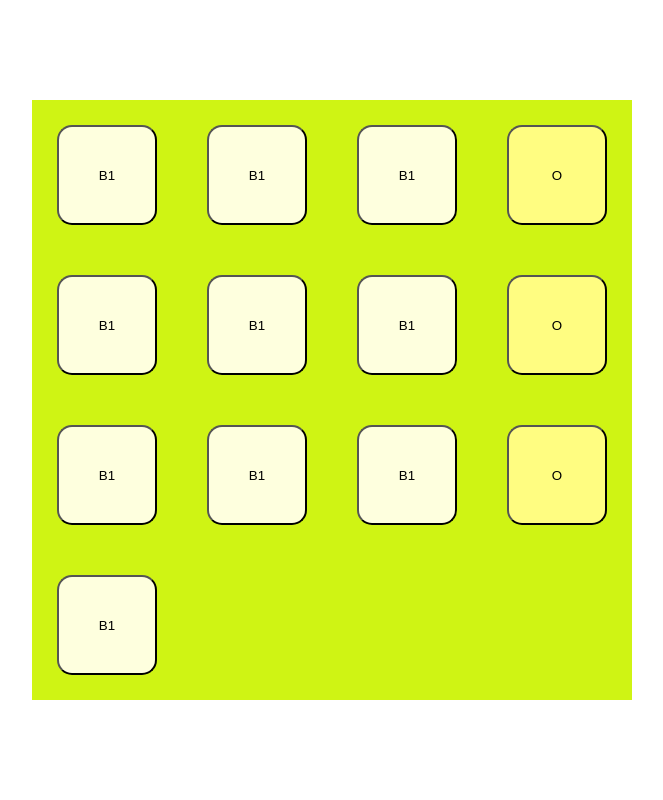
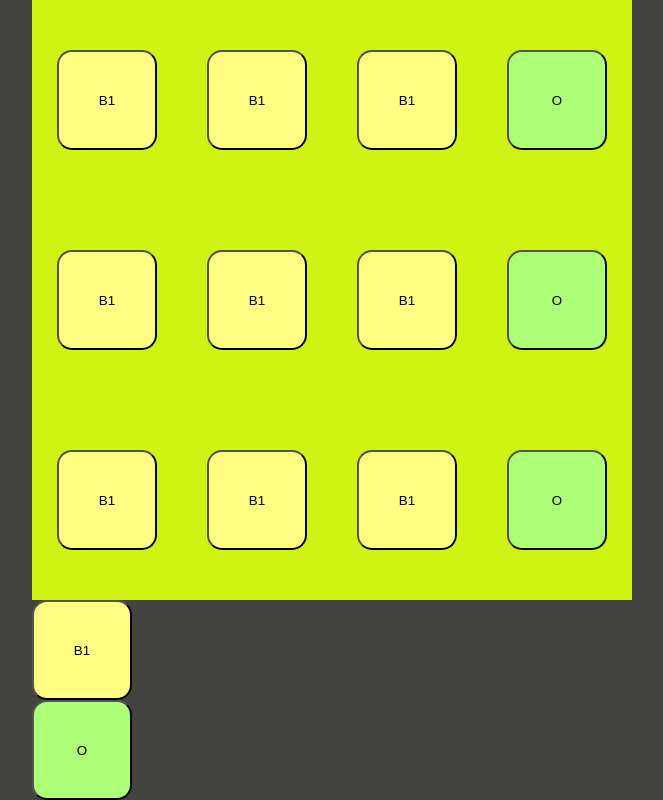
Before and after one commit to Widido1/calculator, a React (Create React App) app: page / in a window 1280 px wide. Shown: the whole page, without its empty margins (308-971 px from the left). Built offline with nearby package versions, Linux system fonts and the light colour scheme; the HTML template or start-up script is replaced by a standard one.

Commit message:
hover css

```diff
--- a/src/App.css
+++ b/src/App.css
@@ -9,20 +9,27 @@ body {
   justify-content: center;
   align-items: center;
   height: 100vh;
+  background-color: #434340;
 }
 
 .b1{
   border-radius: 15px;
-  background-color: #FEFFDE;
+  background-color: #FFFD81;
   width: 100px;
   height: 100px;
+}
+.b1:hover{
+  background-color: #FDFFB7;
 }
 
 .b2{
   border-radius: 15px;
-  background-color: #FFFD81;
+  background-color: #ADFF78;
   width: 100px;
   height: 100px;
+}
+.b2:hover{
+  background-color: #C9FFA6;
 }
 
 #Calculator1-9{
--- a/src/ReactComponents/Calculator.jsx
+++ b/src/ReactComponents/Calculator.jsx
@@ -19,7 +19,10 @@ export default function CalculatorBox(){
                 <NumericB />
                 <NumericB />
                 <Operator_b/>
+            </div>
+            <div>
                 <NumericB />
+                <Operator_b/>
             </div>
 
 
```
